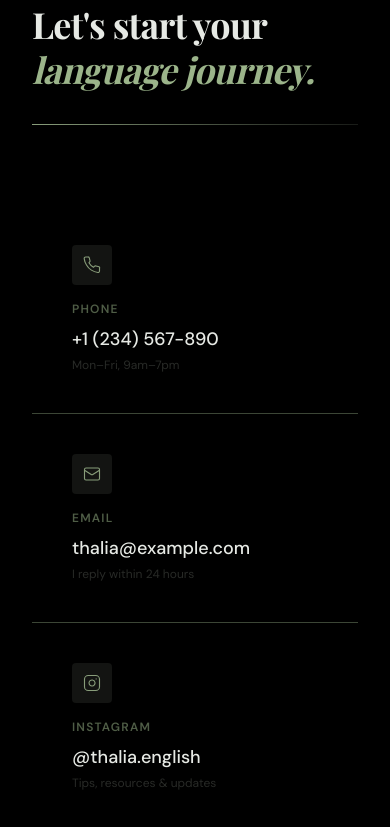
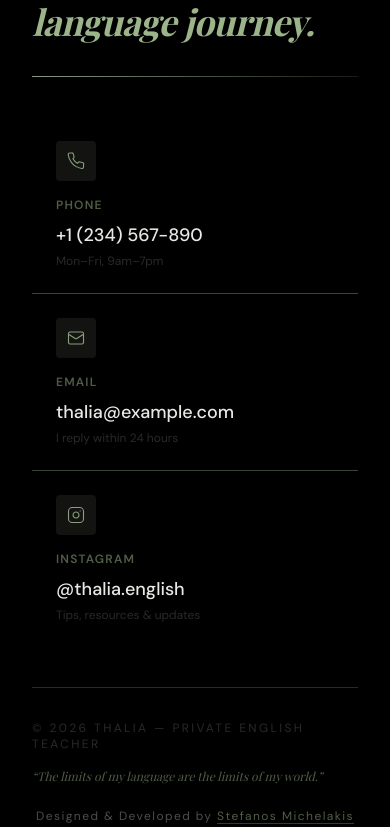
Before and after one commit to Steven404/thalia-portfolio, a Next.js app: page /en in a window 390 px wide. Shown: the part 7457-8284 px from the top of the page. Built offline with nearby package versions, Linux system fonts and the light colour scheme.

Commit message:
Refactor Contact section styles for improved layout and responsiveness. Add developer credit to ContactContent and enhance touch interactions in ContactCard. Update Navbar for better mobile menu handling and accessibility.

```diff
--- a/components/sections/Contact.tsx
+++ b/components/sections/Contact.tsx
@@ -30,7 +30,7 @@ export default async function Contact() {
   return (
     <section
       id="contact"
-      className="relative overflow-hidden py-28 px-8 md:px-16"
+      className="relative overflow-hidden py-16 md:py-28 px-8 md:px-16"
       style={{ background: "var(--bg)" }}
     >
       <ContactContent
--- a/components/sections/ContactContent.tsx
+++ b/components/sections/ContactContent.tsx
@@ -32,7 +32,7 @@ export default function ContactContent({
         className="pointer-events-none absolute -left-20 -bottom-20 select-none leading-none"
         style={{
           fontFamily: "var(--font-playfair), Playfair Display, serif",
-          fontSize: "clamp(200px, 30vw, 400px)",
+          fontSize: "clamp(100px, 28vw, 400px)",
           color: "transparent",
           WebkitTextStroke: "1px oklch(67% 0.055 133 / 0.12)",
           fontStyle: "italic",
@@ -49,7 +49,7 @@ export default function ContactContent({
       <div className="relative z-10 max-w-6xl mx-auto">
 
         {/* ── Header ─────────────────────────────────── */}
-        <div ref={headerRef} className="mb-20">
+        <div ref={headerRef} className="mb-10 md:mb-20">
           <h2
             className="leading-tight"
             style={{
@@ -110,7 +110,7 @@ export default function ContactContent({
         {/* ── Footer strip ───────────────────────────── */}
         <div
           ref={footerRef}
-          className="mt-16 pt-8 flex flex-col sm:flex-row items-center justify-between gap-4"
+          className="mt-10 md:mt-16 pt-8 flex flex-col sm:flex-row items-start sm:items-center justify-between gap-4"
           style={{
             borderTop: "1px solid oklch(28% 0.010 133)",
             opacity: footerIn ? 1 : 0,
@@ -137,6 +137,37 @@ export default function ContactContent({
           </span>
         </div>
 
+        {/* ── Developer credit ────────────────────────── */}
+        <div
+          className="mt-6 flex items-center justify-center"
+          style={{
+            opacity: footerIn ? 1 : 0,
+            transition: `opacity 600ms 240ms ${EXPO}`,
+          }}
+        >
+          <span
+            className="text-xs tracking-[0.12em]"
+            style={{ color: "oklch(42% 0.012 133)" }}
+          >
+            Designed &amp; Developed by{" "}
+            <a
+              href="https://www.stefanos-michelakis.gr"
+              target="_blank"
+              rel="noopener noreferrer"
+              title="Στέφανος Μιχελάκης"
+              style={{
+                color: "var(--sage-dim)",
+                textUnderlineOffset: "3px",
+                textDecorationColor: "oklch(55% 0.08 133 / 0.5)",
+                transition: "color 300ms ease, text-decoration-color 300ms ease",
+              }}
+              className="underline decoration-1 hover:text-(--sage-bright)"
+            >
+              Stefanos Michelakis
+            </a>
+          </span>
+        </div>
+
       </div>
     </>
   );
--- a/components/ui/ContactCard.tsx
+++ b/components/ui/ContactCard.tsx
@@ -1,6 +1,6 @@
 "use client";
 
-import { useState } from "react";
+import { useState, useEffect } from "react";
 import type { ContactItem } from "@/lib/data";
 
 const PhoneIcon = () => (
@@ -45,7 +45,12 @@ export default function ContactCard({ item, index, inView }: ContactCardProps) {
   const Icon = icons[item.icon];
   const [hovered, setHovered] = useState(false);
   const [pressed, setPressed] = useState(false);
+  const [isTouch, setIsTouch] = useState(false);
   const enterDelay = index * STAGGER_MS;
+
+  useEffect(() => {
+    setIsTouch(window.matchMedia("(pointer: coarse)").matches);
+  }, []);
 
   const hoverTransform = pressed
     ? "translateY(-1px) scale(0.98)"
@@ -65,7 +70,7 @@ export default function ContactCard({ item, index, inView }: ContactCardProps) {
         href={item.href}
         target={item.external ? "_blank" : undefined}
         rel={item.external ? "noopener noreferrer" : undefined}
-        className="flex flex-col gap-4 p-10 relative overflow-hidden"
+        className="flex flex-col gap-4 p-6 sm:p-10 relative overflow-hidden"
         style={{
           background: hovered ? "oklch(10.9% 0.006 133)" : "var(--bg)",
           boxShadow: hovered
@@ -78,6 +83,9 @@ export default function ContactCard({ item, index, inView }: ContactCardProps) {
         onMouseLeave={() => { setHovered(false); setPressed(false); }}
         onMouseDown={() => setPressed(true)}
         onMouseUp={() => setPressed(false)}
+        onTouchStart={() => { setHovered(true); setPressed(true); }}
+        onTouchEnd={() => { setPressed(false); setTimeout(() => setHovered(false), 180); }}
+        onTouchCancel={() => { setHovered(false); setPressed(false); }}
       >
         {/* Icon badge */}
         <div
@@ -103,6 +111,8 @@ export default function ContactCard({ item, index, inView }: ContactCardProps) {
             style={{
               color: hovered ? "var(--sage)" : "var(--ink)",
               transition: `color 300ms ${EXPO}`,
+              overflowWrap: "break-word",
+              wordBreak: "break-all",
             }}
           >
             {item.value}
@@ -112,14 +122,14 @@ export default function ContactCard({ item, index, inView }: ContactCardProps) {
           </p>
         </div>
 
-        {/* Diagonal arrow — slides in on hover */}
+        {/* Diagonal arrow — always visible on touch, slides in on hover for mouse */}
         <div
-          className="absolute bottom-8 right-8"
+          className="absolute bottom-5 right-5 sm:bottom-8 sm:right-8"
           style={{
-            opacity: hovered ? 1 : 0,
-            transform: hovered ? "translate(0, 0)" : "translate(-5px, 5px)",
+            opacity: hovered || isTouch ? 1 : 0,
+            transform: hovered || isTouch ? "translate(0, 0)" : "translate(-5px, 5px)",
             transition: `opacity 250ms ${EXPO}, transform 250ms ${EXPO}`,
-            color: "var(--sage)",
+            color: isTouch ? "var(--sage-dim)" : "var(--sage)",
           }}
           aria-hidden
         >
--- a/components/ui/Navbar.tsx
+++ b/components/ui/Navbar.tsx
@@ -1,6 +1,7 @@
 "use client";
 
-import { useEffect, useState } from "react";
+import { useEffect, useRef, useState } from "react";
+import { createPortal } from "react-dom";
 import { useLocale, useTranslations } from "next-intl";
 import { usePathname, Link } from "@/i18n/navigation";
 
@@ -9,13 +10,31 @@ export default function Navbar() {
   const locale = useLocale();
   const pathname = usePathname();
   const [menuOpen, setMenuOpen] = useState(false);
+  const [mounted, setMounted] = useState(false);
+  const ignoreOpenRef = useRef(false);
+
+  useEffect(() => setMounted(true), []);
+
+  const closeMenu = () => {
+    setMenuOpen(false);
+    // Block ghost clicks from re-opening the menu after close (mobile)
+    ignoreOpenRef.current = true;
+    window.setTimeout(() => {
+      ignoreOpenRef.current = false;
+    }, 400);
+  };
+
+  const openMenu = () => {
+    if (ignoreOpenRef.current) return;
+    setMenuOpen(true);
+  };
 
   // Close on Escape key + lock body scroll while open
   useEffect(() => {
     if (!menuOpen) return;
 
     const onKey = (e: KeyboardEvent) => {
-      if (e.key === "Escape") setMenuOpen(false);
+      if (e.key === "Escape") closeMenu();
     };
 
     document.body.style.overflow = "hidden";
@@ -91,12 +110,15 @@ export default function Navbar() {
           </div>
         </div>
 
-        {/* Mobile: hamburger button */}
+        {/* Mobile: hamburger button — hidden while menu is open to avoid ghost-click reopen */}
         <button
-          className="md:hidden flex flex-col justify-center items-center w-11 h-11 gap-[6px] cursor-pointer"
-          onClick={() => setMenuOpen(true)}
+          className={`md:hidden flex flex-col justify-center items-center w-11 h-11 gap-[6px] cursor-pointer ${
+            menuOpen ? "pointer-events-none invisible" : ""
+          }`}
+          onClick={openMenu}
           aria-label="Open menu"
           aria-expanded={menuOpen}
+          tabIndex={menuOpen ? -1 : 0}
         >
           <span
             className="block h-px w-6 transition-colors"
@@ -113,8 +135,10 @@ export default function Navbar() {
         </button>
       </nav>
 
-      {/* Mobile menu overlay */}
-      {menuOpen && (
+      {/* Mobile menu overlay — portaled to body to escape overflow/stacking contexts */}
+      {mounted &&
+        menuOpen &&
+        createPortal(
         <div
           className="fixed inset-0 md:hidden"
           style={{ zIndex: 50 }}
@@ -126,12 +150,12 @@ export default function Navbar() {
           <div
             className="absolute inset-0"
             style={{ background: "oklch(4% 0.003 133 / 0.92)", backdropFilter: "blur(12px)" }}
-            onClick={() => setMenuOpen(false)}
+            onClick={closeMenu}
           />
 
           {/* Panel */}
           <div
-            className="relative flex flex-col h-full px-8 py-8"
+            className="relative z-10 flex flex-col h-full px-8 py-8"
             style={{
               animation: "menuSlideIn 0.28s cubic-bezier(0.16, 1, 0.3, 1) forwards",
             }}
@@ -147,8 +171,12 @@ export default function Navbar() {
 
               {/* Close button */}
               <button
-                className="flex items-center justify-center w-11 h-11 cursor-pointer"
-                onClick={() => setMenuOpen(false)}
+                type="button"
+                className="relative z-20 flex items-center justify-center w-11 h-11 cursor-pointer touch-manipulation"
+                onClick={(e) => {
+                  e.stopPropagation();
+                  closeMenu();
+                }}
                 aria-label="Close menu"
               >
                 <svg
@@ -186,7 +214,7 @@ export default function Navbar() {
                     borderBottom: "1px solid var(--border)",
                     animationDelay: `${0.06 * i}s`,
                   }}
-                  onClick={() => setMenuOpen(false)}
+                  onClick={closeMenu}
                   onTouchStart={(e) => (e.currentTarget.style.color = "var(--sage)")}
                   onTouchEnd={(e) => (e.currentTarget.style.color = "var(--ink-muted)")}
                 >
@@ -205,7 +233,7 @@ export default function Navbar() {
                   color: locale === "en" ? "var(--sage)" : "var(--ink-dim)",
                   borderBottom: locale === "en" ? "1px solid var(--sage)" : "1px solid transparent",
                 }}
-                onClick={() => setMenuOpen(false)}
+                onClick={closeMenu}
               >
                 EN
               </Link>
@@ -218,13 +246,14 @@ export default function Navbar() {
                   color: locale === "el" ? "var(--sage)" : "var(--ink-dim)",
                   borderBottom: locale === "el" ? "1px solid var(--sage)" : "1px solid transparent",
                 }}
-                onClick={() => setMenuOpen(false)}
+                onClick={closeMenu}
               >
                 ΕΛ
               </Link>
             </div>
           </div>
-        </div>
+        </div>,
+        document.body
       )}
     </>
   );
```
